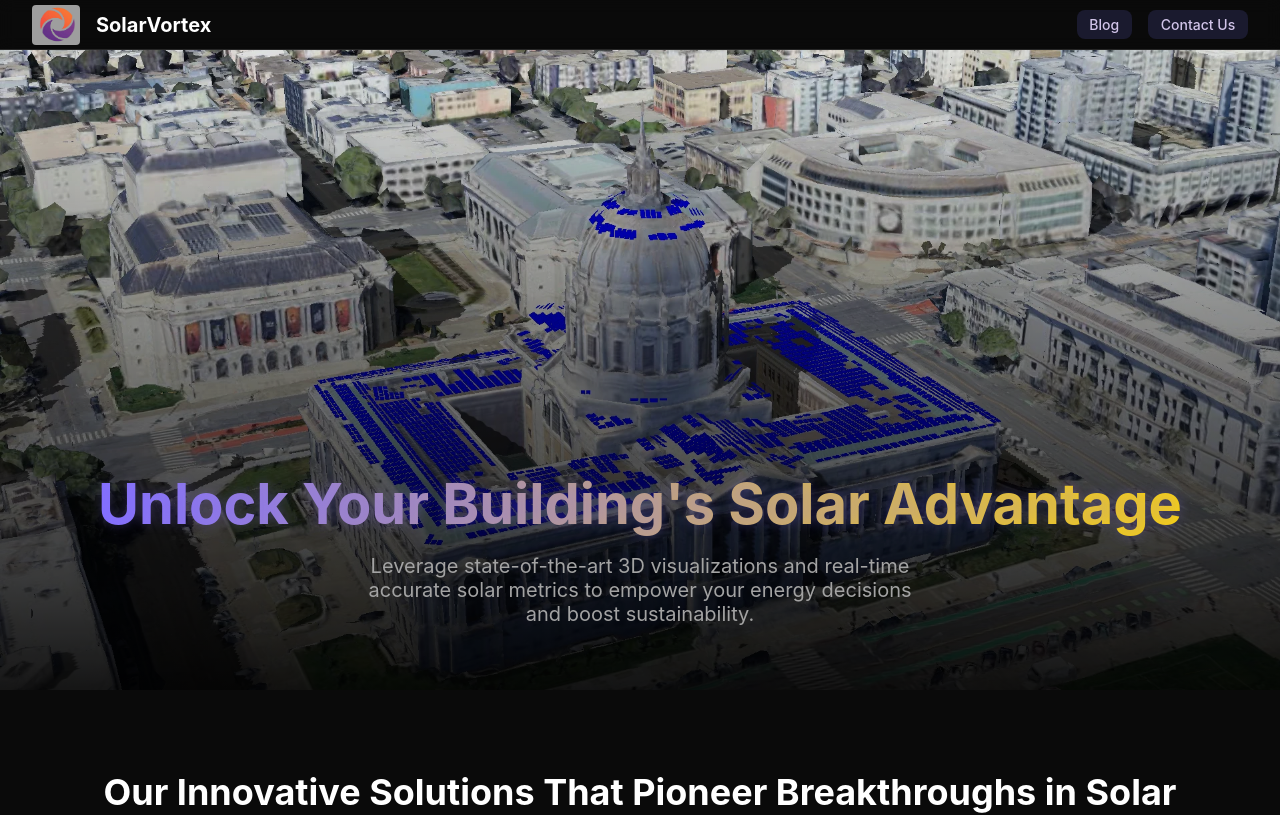
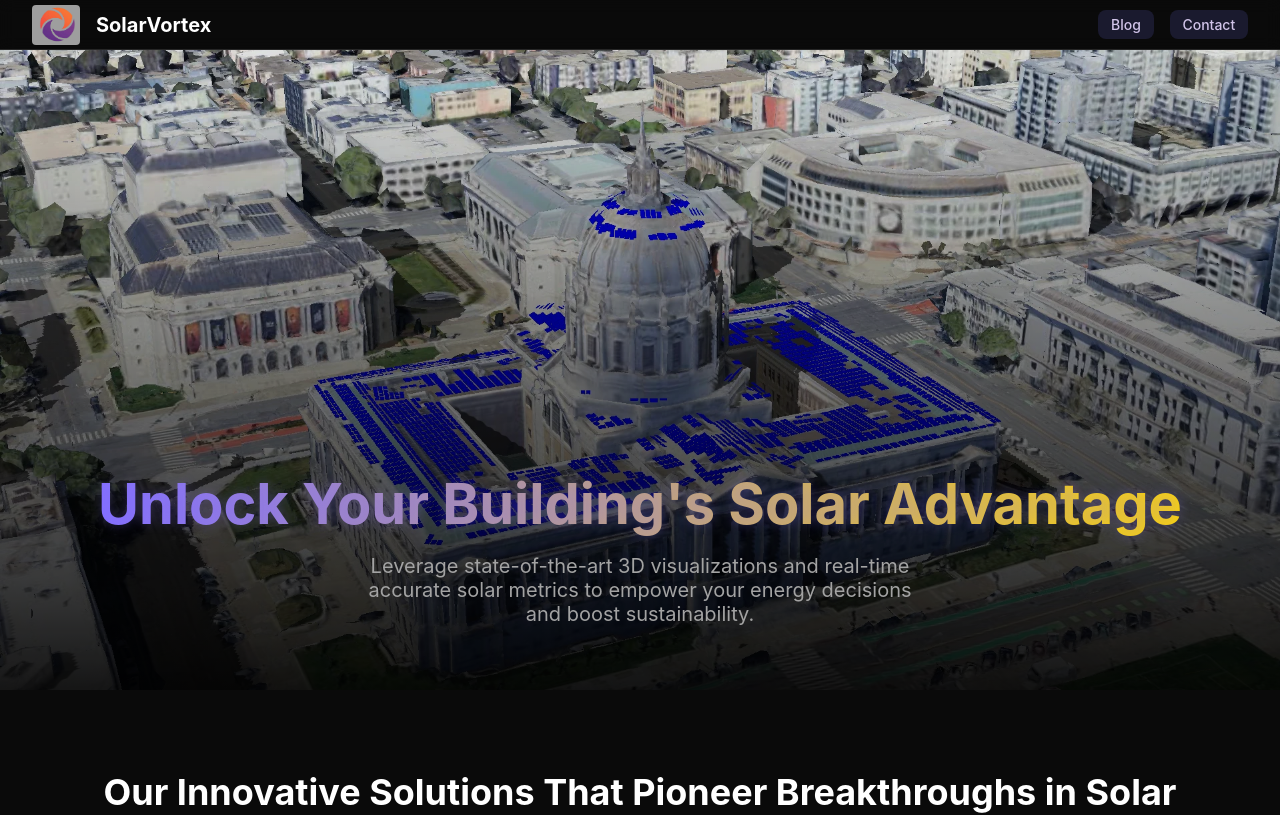
Before and after one commit to solar-vortex/solar-vortex.github.io, a React (Vite) app: page / in a window 1280 px wide. Shown: the top 815 px of the page. Built offline with nearby package versions, Linux system fonts and the light colour scheme; grey boxes are pictures that could not be loaded.

Commit message:
contact button updated

```diff
--- a/src/components/AboutUs.jsx
+++ b/src/components/AboutUs.jsx
@@ -1,5 +1,6 @@
 function AboutUs() {
   return (
+    <div id="about-us-section">
     <section className="about-us">
       <div className="about-container">
         <h2 className="about-title">About Us</h2>
@@ -51,6 +52,7 @@ function AboutUs() {
         <p>&copy; 2025 SolarVortex</p>
       </footer>
 
+
       <style>{`
         .footer {
           text-align: center;
@@ -65,6 +67,7 @@ function AboutUs() {
         }
       `}</style>
     </section>
+    </div>
   );
 }
 
--- a/src/components/Navbar.jsx
+++ b/src/components/Navbar.jsx
@@ -1,6 +1,13 @@
 import logo from "../assets/logo.png"; // Import the logo
 
 function Navbar() {
+   // Function to scroll to the About Us section
+   const scrollToAboutUs = () => {
+    const aboutSection = document.getElementById("about-us-section");
+    if (aboutSection) {
+      aboutSection.scrollIntoView({ behavior: "smooth" });
+    }
+  };
   return (
     <nav className="navbar">
       <div className="navbar-container">
@@ -14,8 +21,8 @@ function Navbar() {
           <a href="https://solar-vortex.github.io/blog/" className="nav-button">
             Blog
           </a>
-          <a href="https://mail.google.com/mail/?view=cm&fs=1&to=solarvortex589@gmail.com" target="_blank" className="nav-button">
-            Contact Us
+          <a className="nav-button" onClick={scrollToAboutUs}>
+            Contact
           </a>
         </div>
       </div>
```
